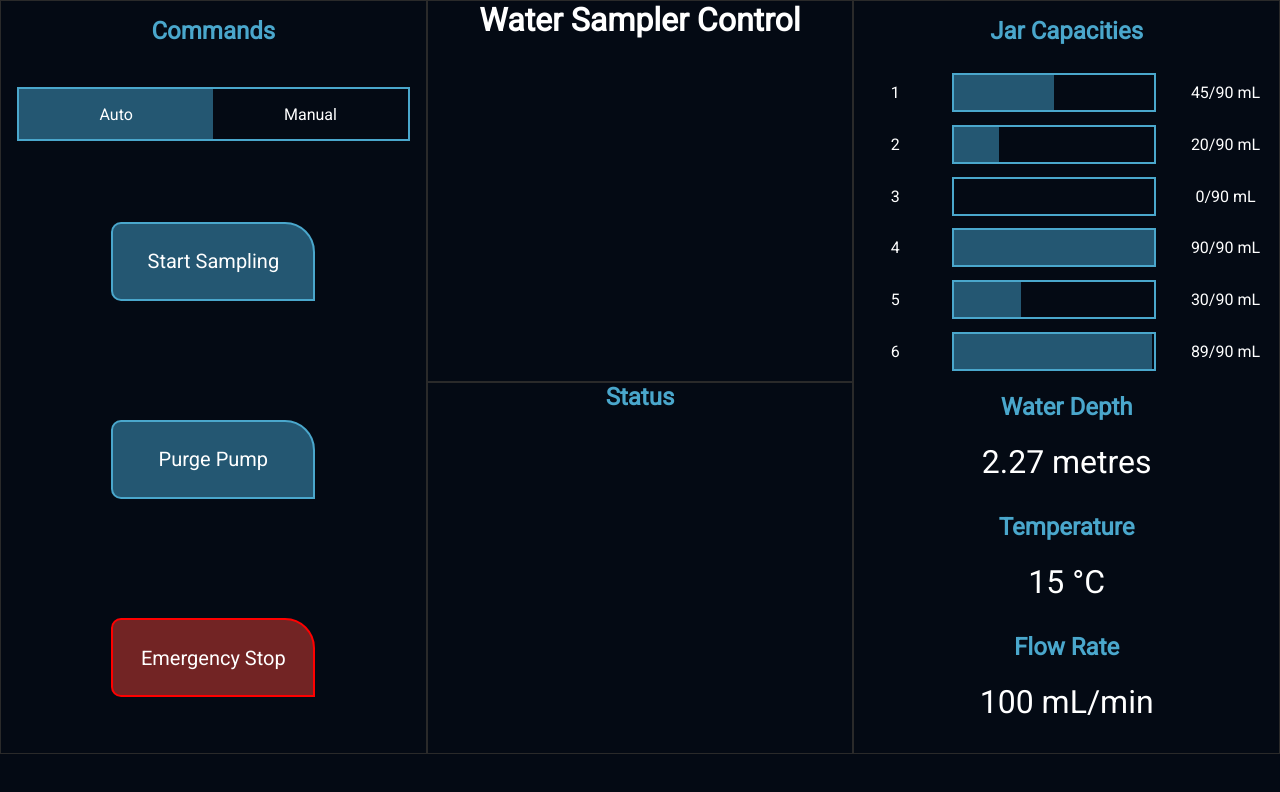
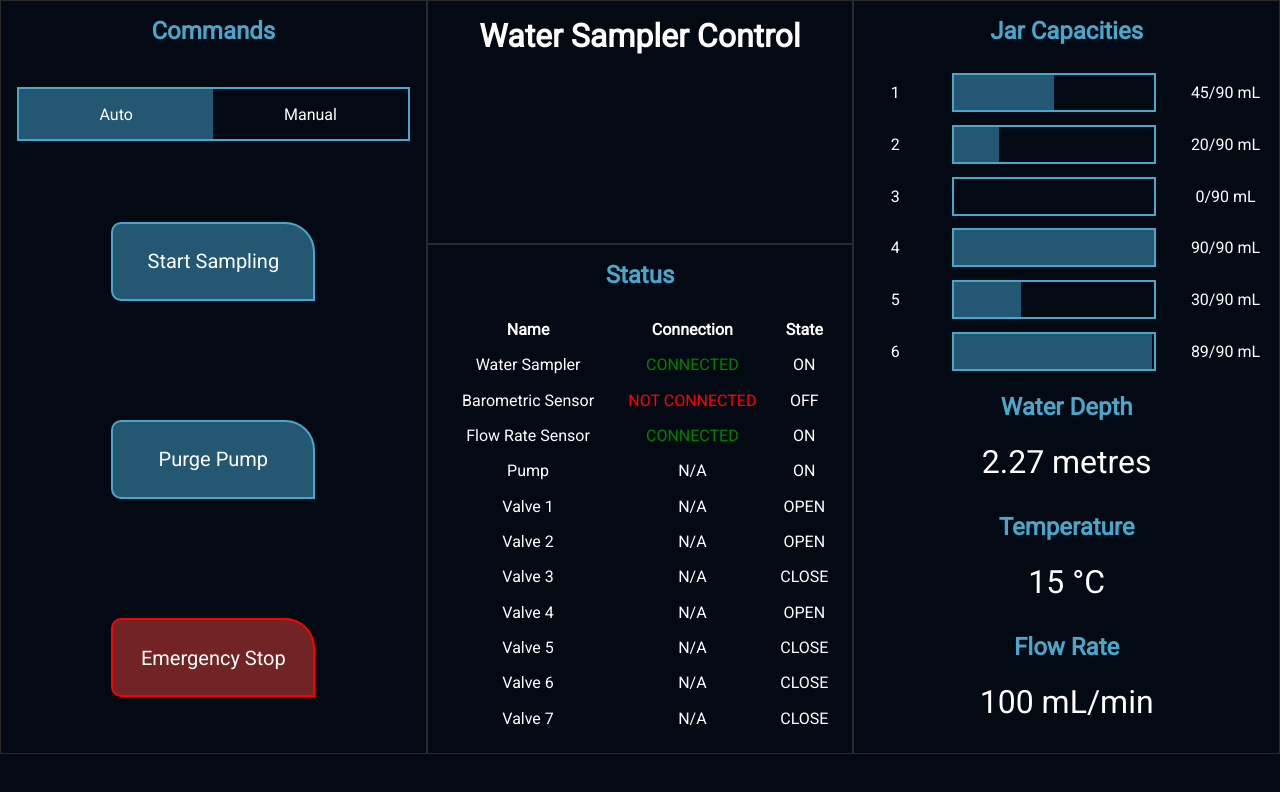
Before and after one commit to JimmeeX/mman4020-demo, a React (Create React App) app in the folder src/ros/gui/: page / in a window 1280 px wide. Shown: the top 792 px of the page. Built offline with nearby package versions, Linux system fonts and the light colour scheme; what roslib would draw is missing.

Commit message:
implement table; status UI

```diff
--- a/src/ros/gui/src/pages/Diagram.jsx
+++ b/src/ros/gui/src/pages/Diagram.jsx
@@ -2,7 +2,7 @@ import React from 'react';
 
 const Diagram = () => {
   return (
-    <div id='diagram'>
+    <div id='diagram' className='container'>
       <h1>Water Sampler Control</h1>
     </div>
   );
--- a/src/ros/gui/src/pages/Status.jsx
+++ b/src/ros/gui/src/pages/Status.jsx
@@ -1,21 +1,81 @@
 import React from 'react';
 
 const Status = () => {
+  const status = [
+    {
+      id: 1,
+      name: 'Water Sampler',
+      type: 'system',
+      connection: true,
+      state: true
+    },
+    {
+      id: 2,
+      name: 'Barometric Sensor',
+      type: 'sensor',
+      connection: false,
+      state: false
+    },
+    {
+      id: 3,
+      name: 'Flow Rate Sensor',
+      type: 'sensor',
+      connection: true,
+      state: true
+    },
+    { id: 4, name: 'Pump', type: 'pump', connection: null, state: true },
+    { id: 5, name: 'Valve 1', type: 'valve', connection: null, state: true },
+    { id: 6, name: 'Valve 2', type: 'valve', connection: null, state: true },
+    { id: 7, name: 'Valve 3', type: 'valve', connection: null, state: false },
+    { id: 8, name: 'Valve 4', type: 'valve', connection: null, state: true },
+    { id: 9, name: 'Valve 5', type: 'valve', connection: null, state: false },
+    { id: 10, name: 'Valve 6', type: 'valve', connection: null, state: false },
+    { id: 11, name: 'Valve 7', type: 'valve', connection: null, state: false }
+  ];
+
+  const connectionToHTML = connection => {
+    switch (connection) {
+      case true:
+        return <p style={{ color: 'green' }}>CONNECTED</p>;
+      case false:
+        return <p style={{ color: 'red' }}>NOT CONNECTED</p>;
+      default:
+        return <p>N/A</p>;
+    }
+  };
+
+  const stateToHTML = (state, type) => {
+    switch (type) {
+      case 'system':
+        return state ? 'ON' : 'OFF';
+      case 'sensor':
+        return state ? 'ON' : 'OFF';
+      case 'pump':
+        return state ? 'ON' : 'OFF';
+      case 'valve':
+        return state ? 'OPEN' : 'CLOSE';
+      default:
+        return 'N/A';
+    }
+  };
+
   return (
-    <div id='status'>
+    <div id='status' className='container'>
       <h2>Status</h2>
-      {/* <table>
+      <table>
         <tr>
           <th>Name</th>
           <th>Connection</th>
           <th>State</th>
         </tr>
-        <tr>
-          <td>System</td>
-          <td>a</td>
-          <td>b</td>
-        </tr>
-      </table> */}
+        {status.map(item => (
+          <tr>
+            <td>{item.name}</td>
+            <td>{connectionToHTML(item.connection)}</td>
+            <td>{stateToHTML(item.state, item.type)}</td>
+          </tr>
+        ))}
+      </table>
     </div>
   );
 };
--- a/src/ros/gui/src/style/_app.scss
+++ b/src/ros/gui/src/style/_app.scss
@@ -92,6 +92,19 @@ body {
 }
 
 #status {
+  display: grid;
+  grid-template-rows: $title auto;
+  grid-template-areas:
+    'title'
+    'table';
+
+  h2 {
+    grid-area: title;
+  }
+
+  table {
+    grid-area: table;
+  }
 }
 
 #data {
--- a/src/ros/gui/src/style/_typography.scss
+++ b/src/ros/gui/src/style/_typography.scss
@@ -5,7 +5,9 @@ body {
 }
 
 h1,
-p {
+p,
+th,
+td {
   color: colour(white);
 }
 
--- a/src/ros/gui/src/style/main.css
+++ b/src/ros/gui/src/style/main.css
@@ -4,7 +4,9 @@ body {
 }
 
 h1,
-p {
+p,
+th,
+td {
   color: #ffffff;
 }
 
@@ -120,6 +122,26 @@ body {
 
 #command #command-grid-manual {
       grid-template-areas: 'button-pump    button-valve-1' 'button-valve-2 button-valve-3' 'button-valve-4 button-valve-5' 'button-valve-6 button-valve-7' 'button-stop    button-stop';
+}
+
+#status {
+  display: -ms-grid;
+  display: grid;
+  -ms-grid-rows: 50px auto;
+      grid-template-rows: 50px auto;
+      grid-template-areas: 'title' 'table';
+}
+
+#status h2 {
+  -ms-grid-row: 1;
+  -ms-grid-column: 1;
+  grid-area: title;
+}
+
+#status table {
+  -ms-grid-row: 2;
+  -ms-grid-column: 1;
+  grid-area: table;
 }
 
 #data {
```
Also changed, not shown: 1 other file (tests, documents, lock files or other folders).
